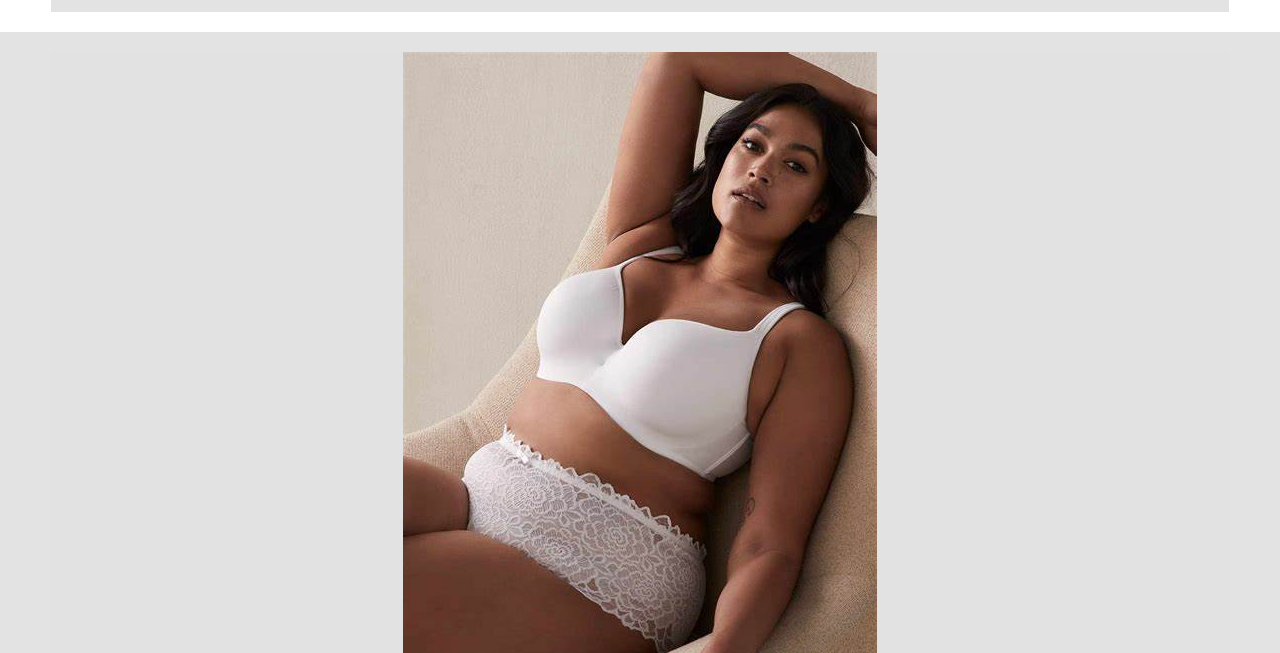
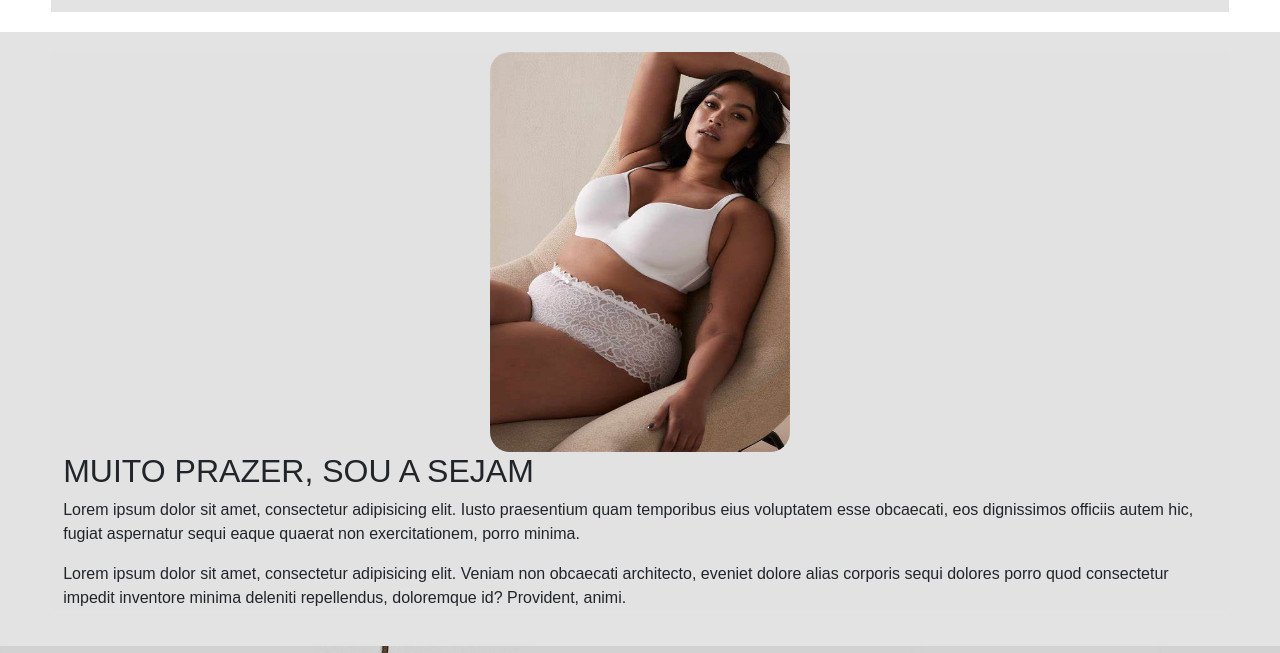
Before and after one commit to Rfernando0513/Sejam, a website: page index.html in a window 1280 px wide. Shown: the part 1410-2063 px from the top of the page. Drawn offline with nearby package versions, Linux system fonts and the light colour scheme.

Commit message:
refatorando seção sobreNos

```diff
--- a/index.html
+++ b/index.html
@@ -113,7 +113,7 @@
             <div class="container">
                 <div class="flex">
                     <div class="img-sobreNos">
-                        <img src="img/modelo-pluzSIze.jfif" alt="plus size">
+                        <img src="img/modelo-pluzSIze.jfif" alt="modelo plus-size       ">
                     </div>
                 </div>
                 <div class="text-sobreNos">
--- a/style.css
+++ b/style.css
@@ -214,25 +214,10 @@ section.text-sobreNos .flex{
 
 }
 
-/* .img-sobreNos{
-    background-image: url(img/modelo-pluzSIze.jfif);
-    height:99%;
-    width: 430px;
-    margin-top: 2px;
-    margin-left: 10px;
-    float: left;
-    background-repeat: no-repeat;
-    background-size: cover;
-    background-position: center;
-    border-radius: 10px;
-    box-shadow: 0 0 10px rgba(0, 0, 0, 0.2)
-} */
-
-.text-sobreNos{
-    height: 510px;
-    width: 650px;
-    float: left;
-    margin-left: 80px;
+.img-sobreNos img{
+    height: 400px;
+    width: 300px;
+    border-radius: 20px;
 }
 
 section.contato{
```
